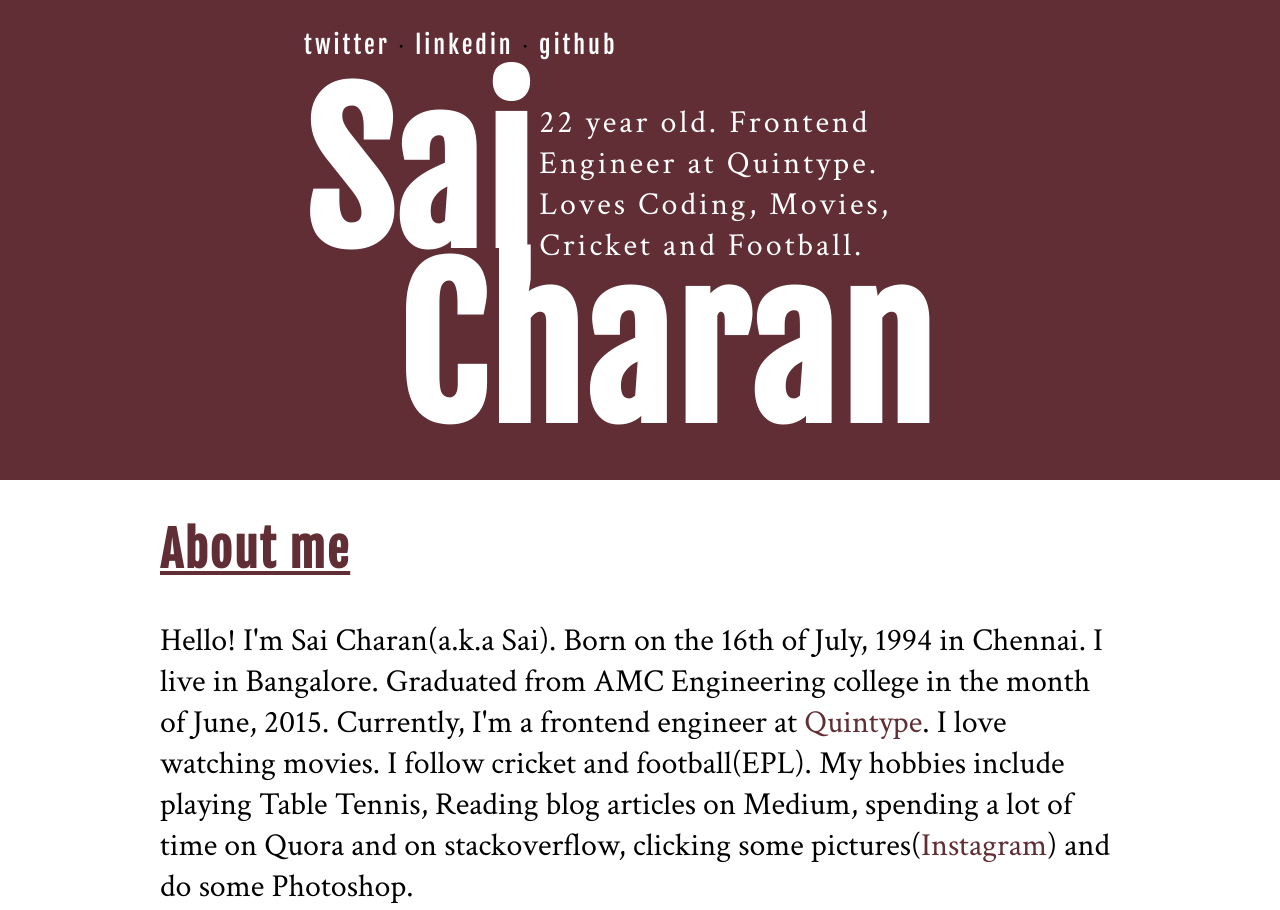
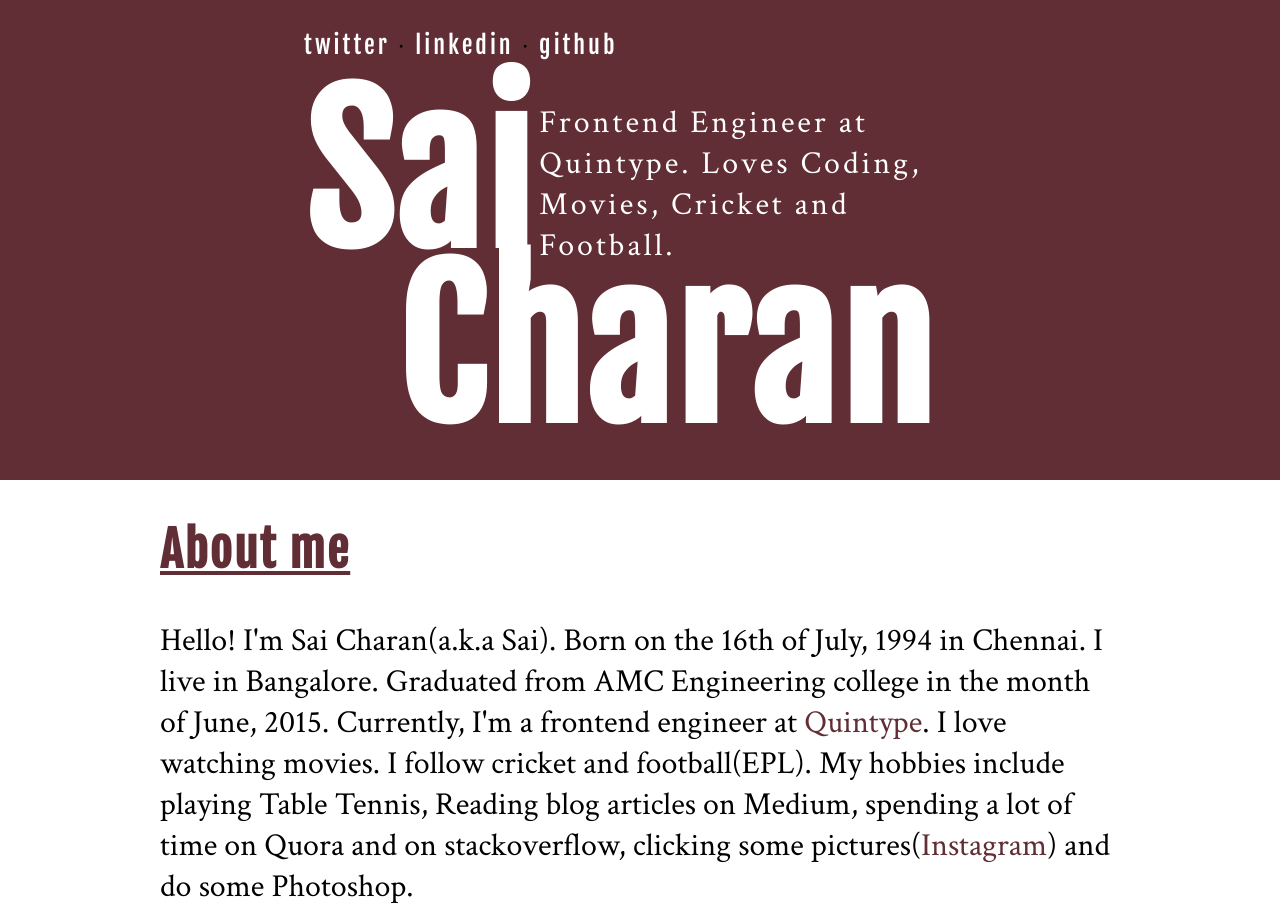
Before and after one commit to saiicharan/saiicharan.github.io, a plain HTML site: page index.html in a window 1280 px wide. Shown: the top 910 px of the page. Drawn offline with Linux system fonts and the light colour scheme.

Commit message:
There and back again

```diff
--- a/index.html
+++ b/index.html
@@ -53,7 +53,7 @@
 				<h1 class="sai">Sai</h1>
 				<h1 class="charan">Charan</h1>
 				<p class="about">
-					22 year old. Frontend Engineer at Quintype. Loves Coding, Movies, Cricket and Football.
+					Frontend Engineer at Quintype. Loves Coding, Movies, Cricket and Football.
 				</p>
 				<div class="contact">
 					<ul>
```
Also changed, not shown: 1 other file.
